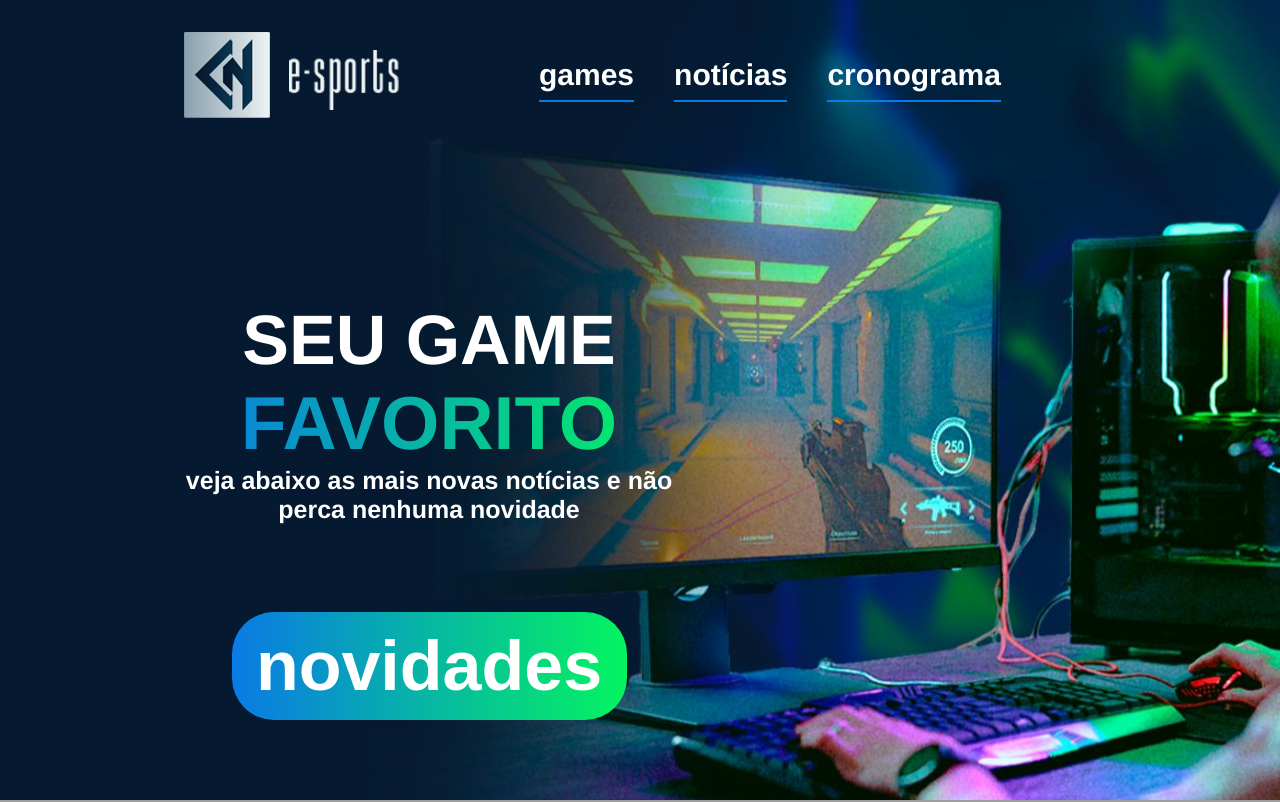
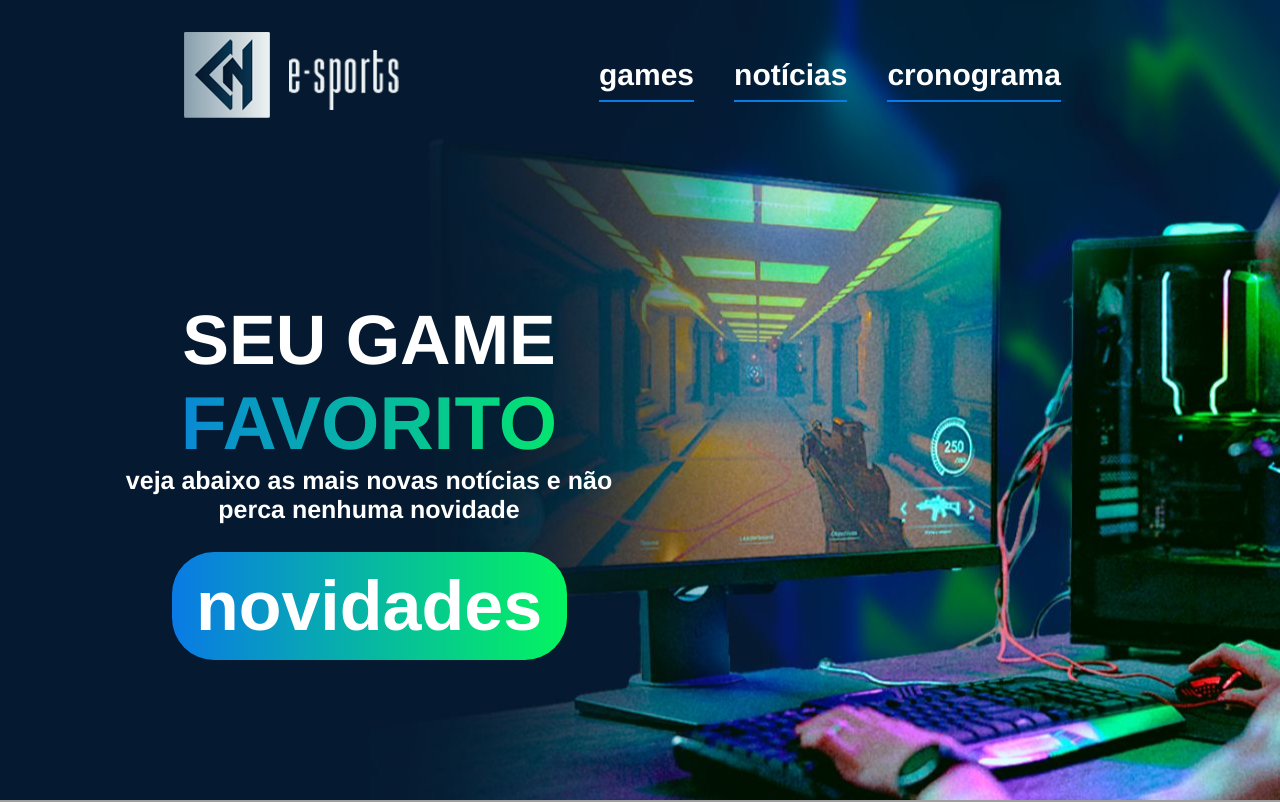
Before and after one commit to PabloNobre/Project_Fundation, a Vue app: page / in a window 1280 px wide. Shown: the top 802 px of the page. Built offline with nearby package versions, Linux system fonts and the light colour scheme; grey boxes are pictures that could not be loaded; a web font is replaced by a local one.

Commit message:
Header visual

```diff
--- a/src/components/Header.vue
+++ b/src/components/Header.vue
@@ -76,7 +76,7 @@
     display: flex;
     align-items: center;
     height: 50px;
-    gap: 120px;
+    gap: 180px;
   }
 
 
@@ -126,7 +126,7 @@
 
   #presentation{
     width: 490px;
-    height: 420px;
+    height: 360px;
     display: flex;
     flex-direction: column;
     justify-content: space-between;
@@ -134,6 +134,7 @@
     font-size: 70px;
     color: white;
     margin-top: 200px;
+    margin-left: -60px;
   }
 
   #text_presentation :nth-child(2){
```
